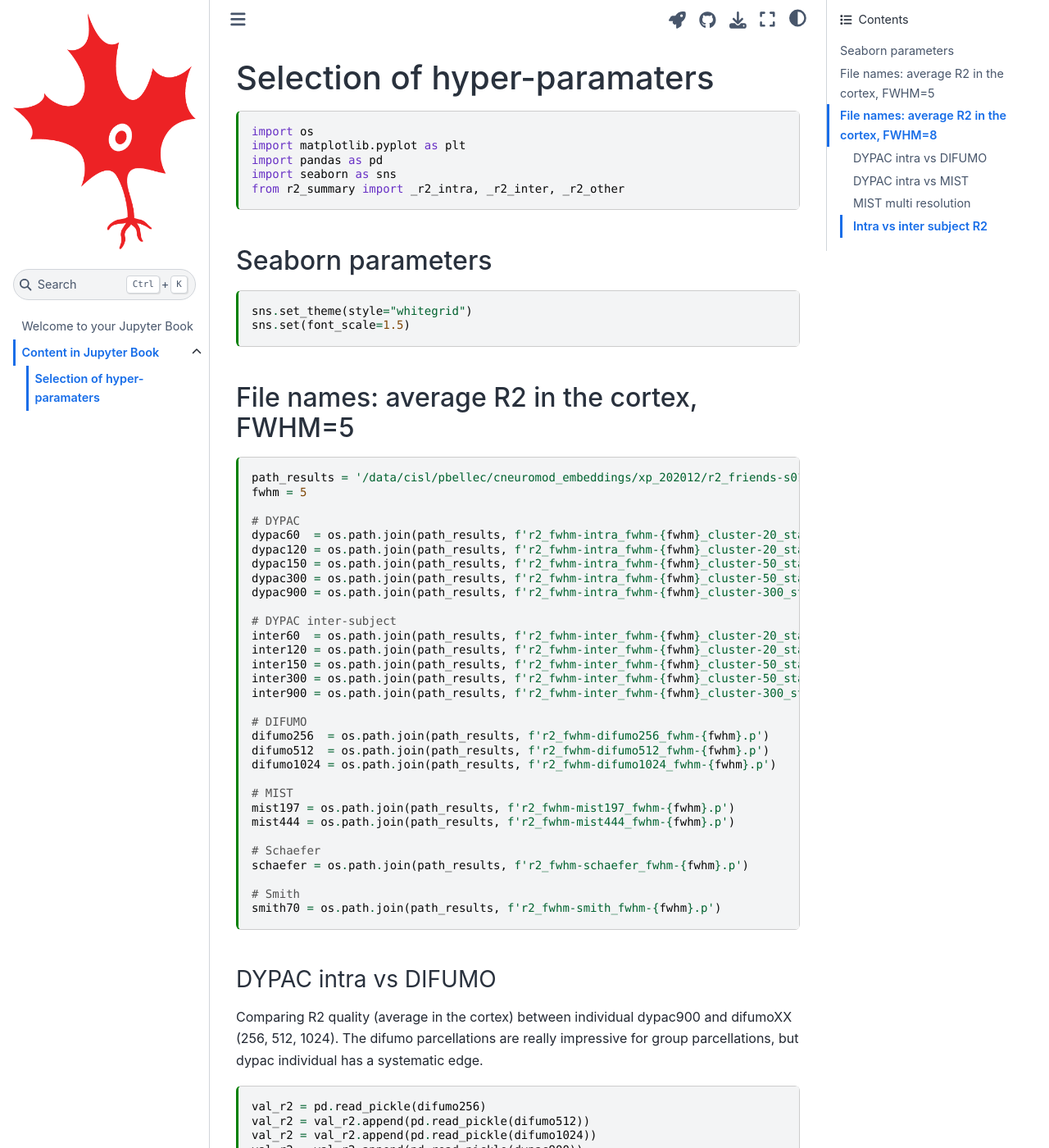
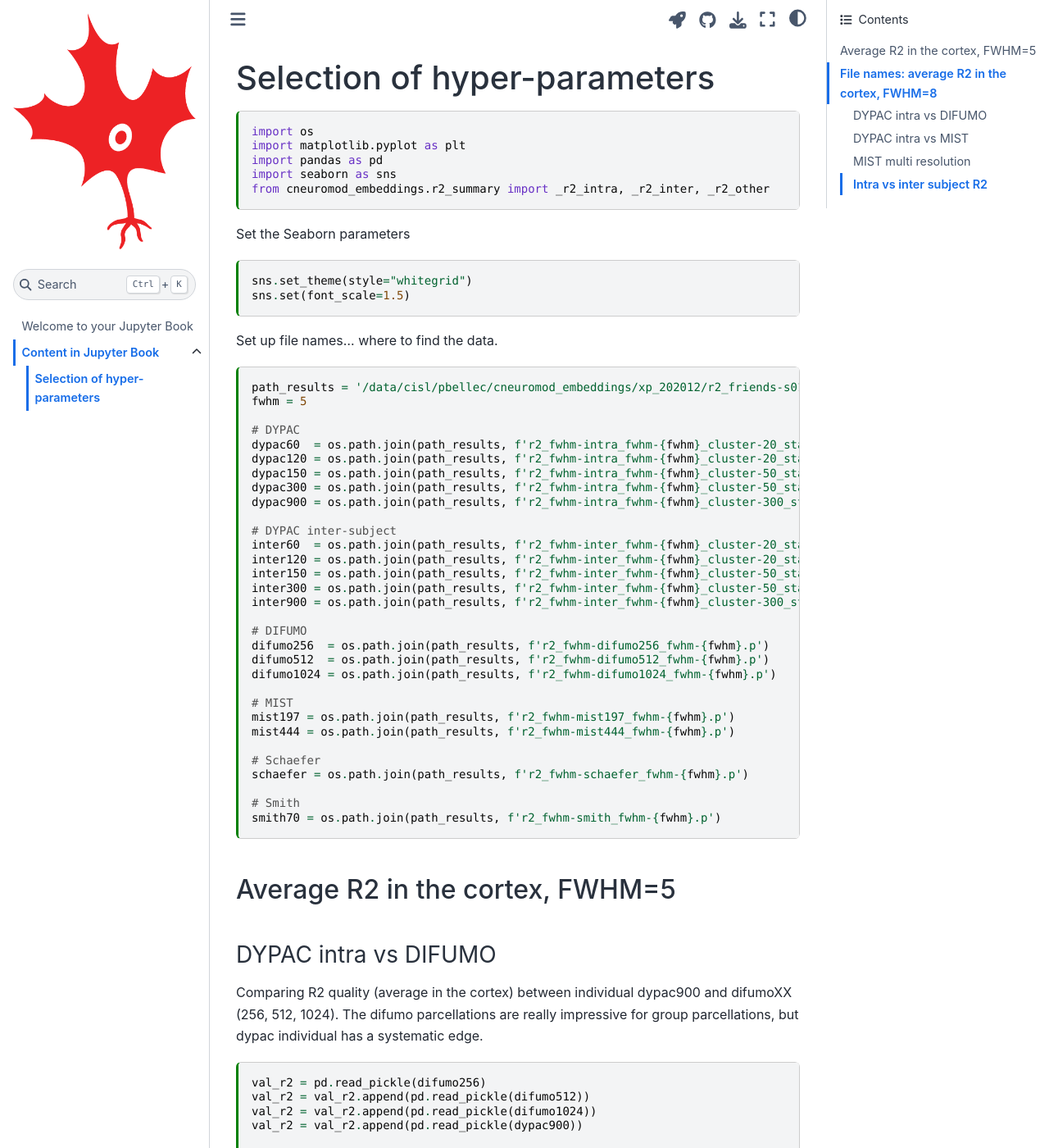
Before and after one commit to courtois-neuromod/cneuromod_embeddings, a Jupyter Book: the page built from book/friends-s01.md, in a window 1280 px wide and 1400 px high. Shown: the whole window at 82% size. Built offline with Jupyter Book 1.0.4 settings and Sphinx 7.4.7 and the Sphinx Book theme 1.1.4, drawn with Linux system fonts in a browser that asks for light colours.

Commit message:
Attempt to get the book to execute properly.

````diff
--- a/book/friends-s01.md
+++ b/book/friends-s01.md
@@ -12,23 +12,23 @@
   language: python
   name: python3
 ---
-# Selection of hyper-paramaters
+# Selection of hyper-parameters
 ```{code-cell}
 import os
 import matplotlib.pyplot as plt
 import pandas as pd
 import seaborn as sns
-from r2_summary import _r2_intra, _r2_inter, _r2_other
+from cneuromod_embeddings.r2_summary import _r2_intra, _r2_inter, _r2_other
 ```
 
-## Seaborn parameters
+Set the Seaborn parameters
 
 ```{code-cell}
 sns.set_theme(style="whitegrid")
 sns.set(font_scale=1.5)
 ```
+Set up file names... where to find the data.
 
-## File names: average R2 in the cortex, FWHM=5
 
 ```{code-cell}
 path_results = '/data/cisl/pbellec/cneuromod_embeddings/xp_202012/r2_friends-s01_cortex/'
@@ -63,6 +63,8 @@
 # Smith
 smith70 = os.path.join(path_results, f'r2_fwhm-smith_fwhm-{fwhm}.p')
 ```
+
+## Average R2 in the cortex, FWHM=5
 
 ### DYPAC intra vs DIFUMO
 Comparing R2 quality (average in the cortex) between individual dypac900 and difumoXX (256, 512, 1024). The difumo parcellations are really impressive for group parcellations, but dypac individual has a systematic edge.
````
Also changed, not shown: 1 other file.
